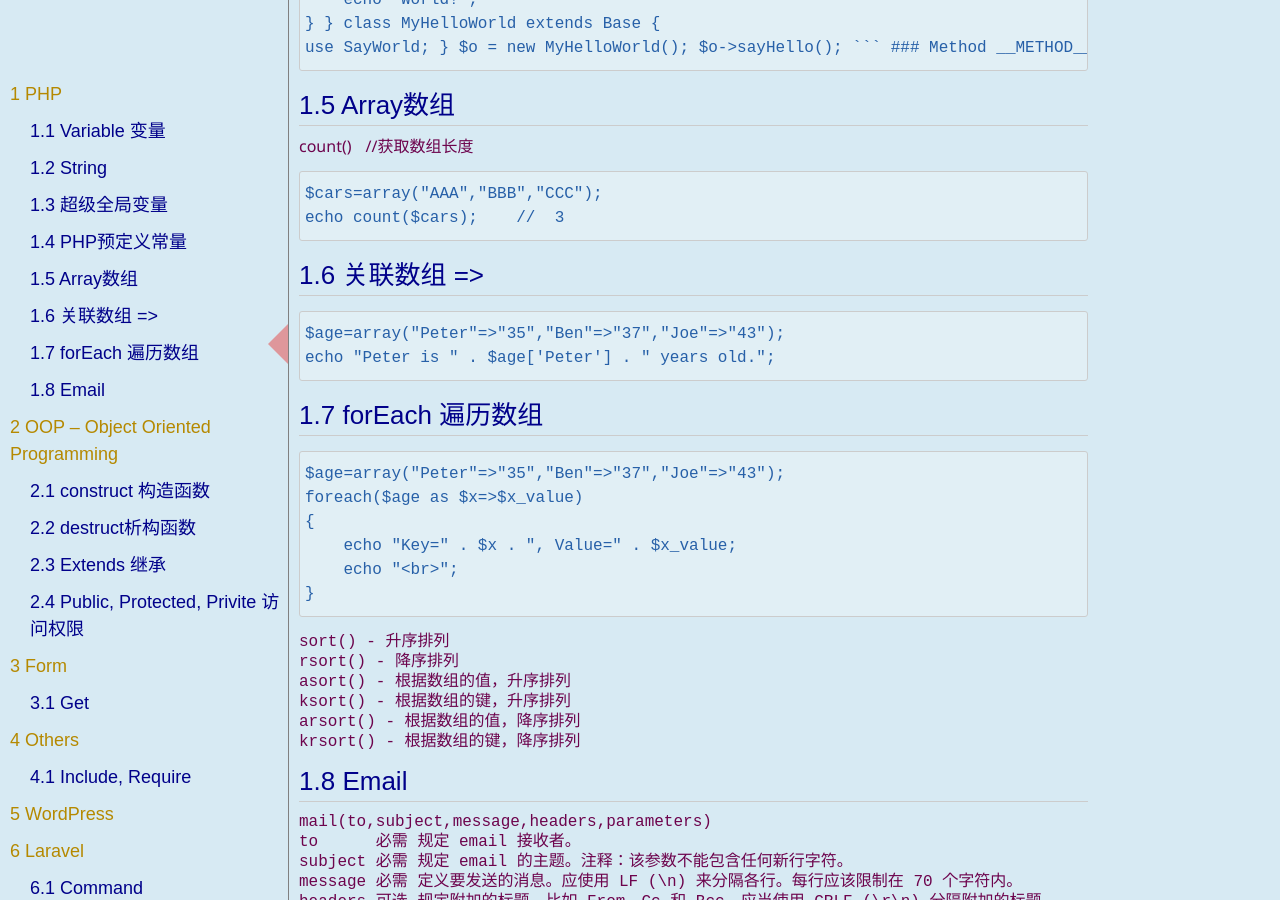
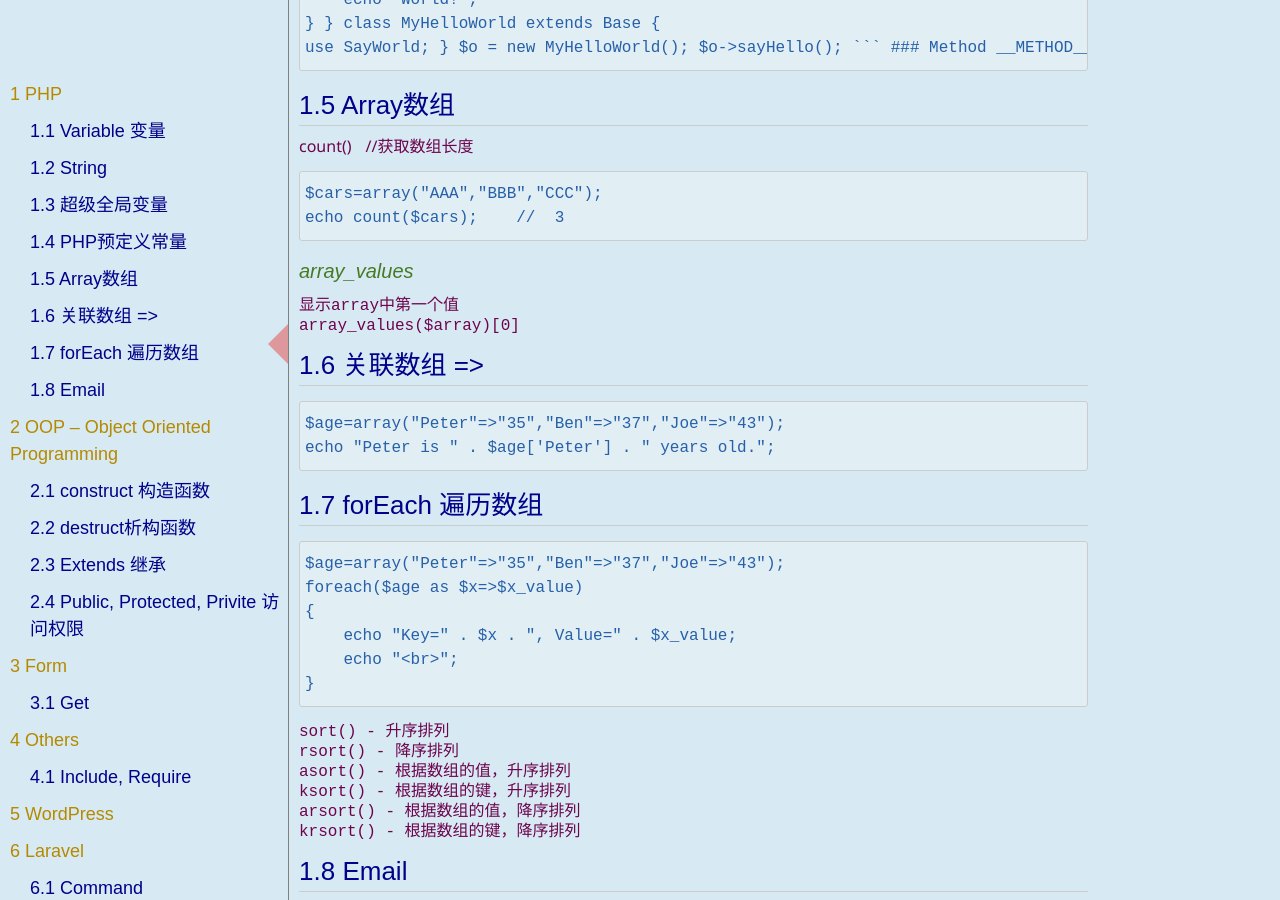
Before and after one commit to rfd3344a/rfd3344.github.io, a Jekyll site: the page built from notes/Node PHP.md, in a window 1280 px wide and 900 px high, scrolled down 2025 px. Built offline with Jekyll 4.4.1, drawn with Linux system fonts in a browser that asks for light colours; nearby versions of some CDN libraries; some web fonts are replaced; our own code applies the rules of GitHub Pages for plain Markdown files.

Commit message:
Update Node PHP.md

````diff
--- a/notes/Node PHP.md
+++ b/notes/Node PHP.md
@@ -101,6 +101,11 @@ __NAMESPACE__
 $cars=array("AAA","BBB","CCC");
 echo count($cars);    //  3
 ```
+
+### array_values
+显示array中第一个值
+array_values($array)[0]
+
 ## 关联数组   =>
 ```
 $age=array("Peter"=>"35","Ben"=>"37","Joe"=>"43");
````
